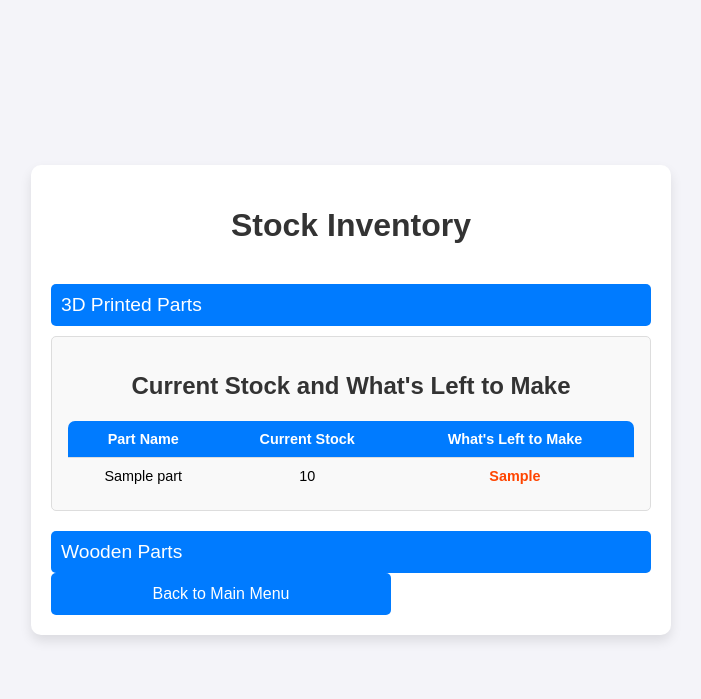
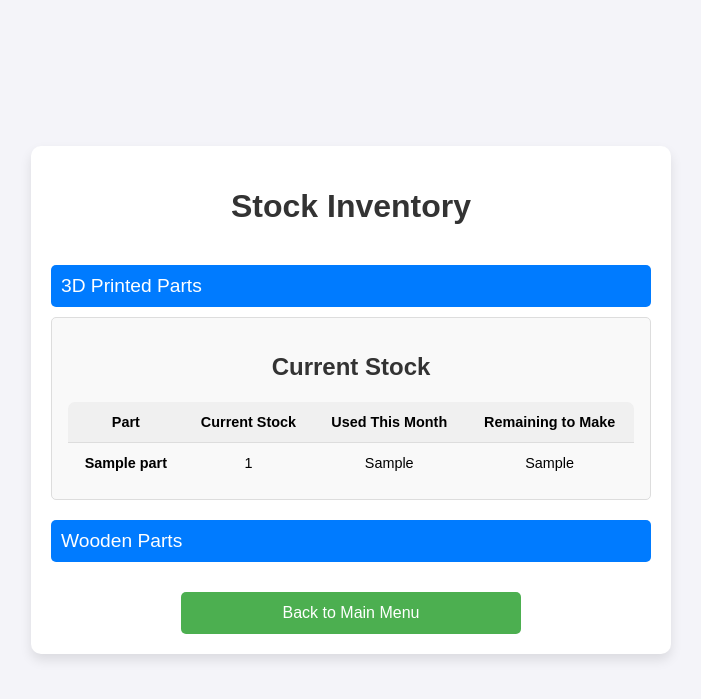
Before and after one commit to Bitcade1/Pooltracker, a Flask app: template templates/inventory.html in a window 1280 px wide, after a click on "3D Printed Parts". Shown: the top 699 px of the page, without its empty margins (289-990 px from the left). Run offline with Flask 3, Linux system fonts and the light colour scheme; the template is opened without the code that fills it: most values are stand-ins (such as "Sample title", 1, 10 or a date in 2020).

Commit message:
Update inventory.html

```diff
--- a/templates/inventory.html
+++ b/templates/inventory.html
@@ -20,9 +20,11 @@
             margin-top: 20px;
             border-radius: 5px;
         }
+
         .collapsible:hover {
             background-color: #0056b3;
         }
+
         .collapsible-content {
             padding: 15px;
             display: none;
@@ -32,23 +34,30 @@
             border-radius: 5px;
             margin-top: 10px;
         }
-        /* Table styles */
-        table {
-            width: 100%;
-            border-collapse: collapse;
-            margin-top: 20px;
+
+        /* Add spacing for Back to Main Menu button */
+        .menu-link {
+            margin-top: 30px;
+            text-align: center;
         }
-        th, td {
-            padding: 10px;
-            text-align: center;
-            border-bottom: 1px solid #ddd;
+
+        .menu-button {
+            display: inline-block;
+            padding: 12px 20px;
+            background-color: #4CAF50;
+            color: white;
+            text-decoration: none;
+            border-radius: 5px;
+            font-size: 1em;
         }
-        th {
-            background-color: #007bff;
-            color: white;
+
+        .menu-button:hover {
+            background-color: #45a049;
         }
-        .left-to-make {
-            color: #ff4500; /* Highlight color for 'What's Left to Make' column */
+
+        /* Styles for parts left to make */
+        .extra {
+            color: green;
             font-weight: bold;
         }
     </style>
@@ -66,53 +75,44 @@
         <!-- Collapsible Button and Content for 3D Printed Parts -->
         <button class="collapsible" onclick="toggleCollapsible('collapsibleContent3D')">3D Printed Parts</button>
         <div id="collapsibleContent3D" class="collapsible-content">
-            <h2>Current Stock and What's Left to Make</h2>
+            <h2>Current Stock</h2>
+            <div class="inventory-list">
                 <table>
                     <thead>
                         <tr>
-                        <th>Part Name</th>
+                            <th>Part</th>
                             <th>Current Stock</th>
-                        <th>What's Left to Make</th>
+                            <th>Used This Month</th>
+                            <th>Remaining to Make</th>
                         </tr>
                     </thead>
                     <tbody>
-                    {% for part, current_stock in inventory_counts.items() %}
+                        {% for part, count in inventory_counts.items() %}
                         <tr>
-                            <td>{{ part }}</td>
-                            <td>{{ current_stock }}</td>
-                            <td class="left-to-make">{{ parts_left_to_make[part] }}</td>
+                            <td><strong>{{ part }}</strong></td>
+                            <td>{{ count }}</td>
+                            <td>{{ parts_used_this_month[part] }}</td>
+                            <td>
+                                <span class="{% if 'extras' in parts_left_to_make[part] %}extra{% endif %}">
+                                    {{ parts_left_to_make[part] }}
+                                </span>
+                            </td>
                         </tr>
                         {% endfor %}
                     </tbody>
                 </table>
+            </div>
         </div>
 
         <!-- Collapsible Button and Content for Wooden Parts -->
         <button class="collapsible" onclick="toggleCollapsible('collapsibleContentWood')">Wooden Parts</button>
         <div id="collapsibleContentWood" class="collapsible-content">
             <h2>Total Cut</h2>
-            <table>
-                <thead>
-                    <tr>
-                        <th>Part Name</th>
-                        <th>Current Count</th>
-                    </tr>
-                </thead>
-                <tbody>
-                    <tr>
-                        <td>Bases</td>
-                        <td>{{ wooden_counts.bases }}</td>
-                    </tr>
-                    <tr>
-                        <td>Pod Sides</td>
-                        <td>{{ wooden_counts.pod_sides }}</td>
-                    </tr>
-                    <tr>
-                        <td>Body</td>
-                        <td>{{ wooden_counts.body }}</td>
-                    </tr>
-                </tbody>
-            </table>
+            <div class="inventory-list">
+                <p><strong>Bases</strong>: {{ wooden_counts.bases }}</p>
+                <p><strong>Pod Sides</strong>: {{ wooden_counts.pod_sides }}</p>
+                <p><strong>Body</strong>: {{ wooden_counts.body }}</p>
+            </div>
         </div>
 
         <!-- Link Back to Main Menu with added spacing -->
```
Lines whose indentation alone changed are shown as unchanged.
